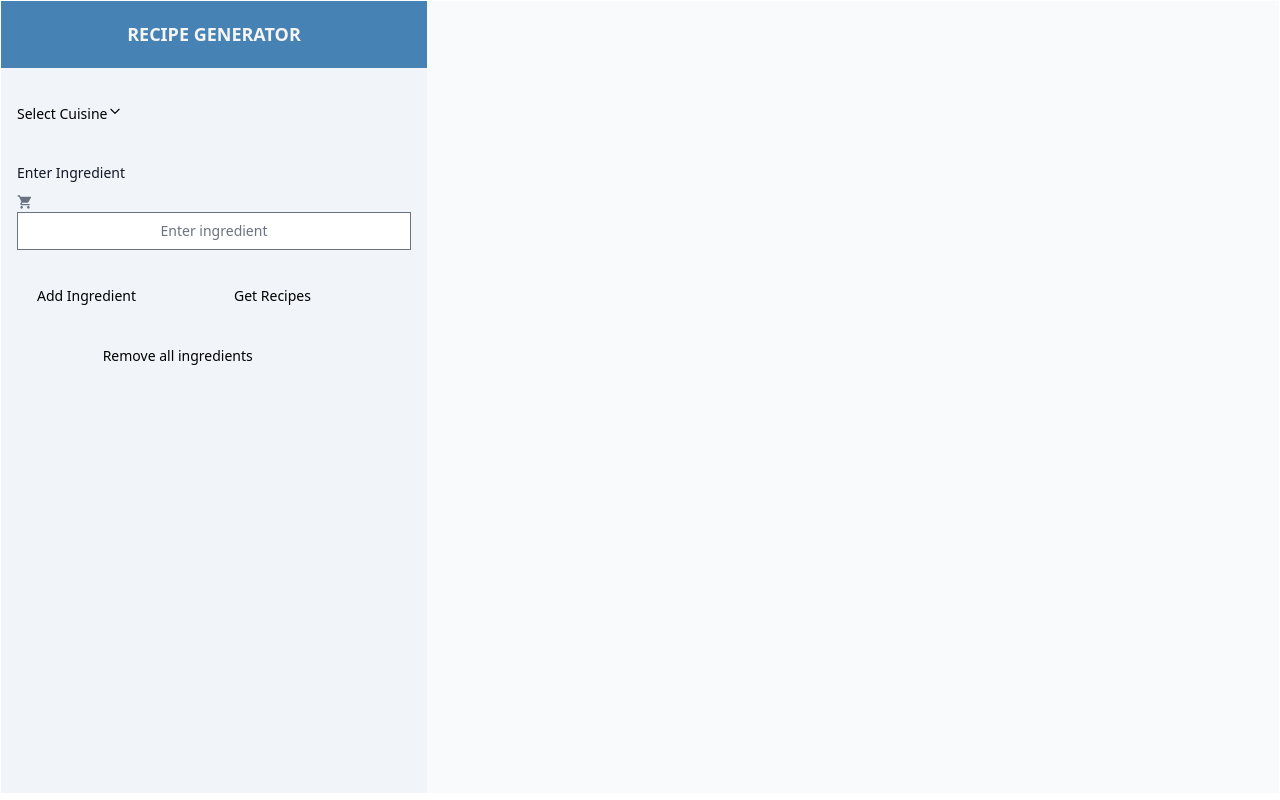
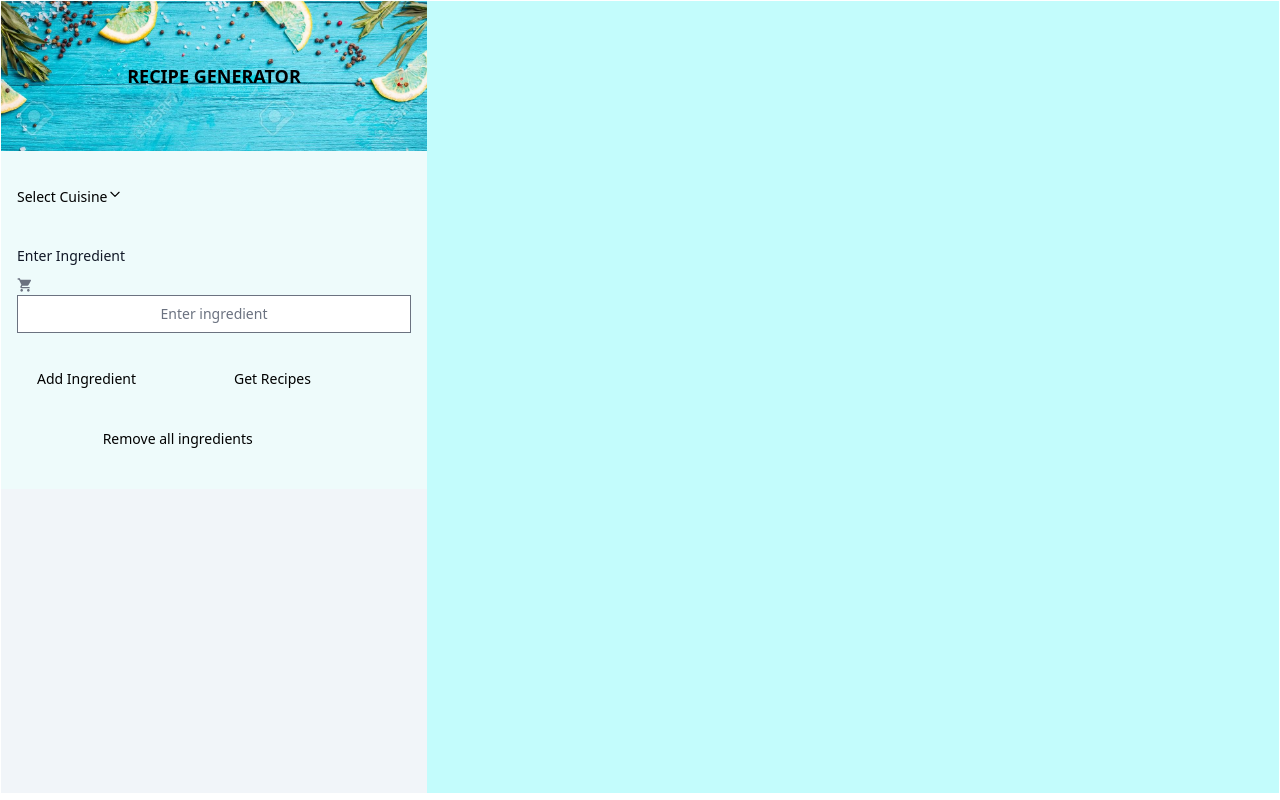
Before and after one commit to Greenleaf20/recipe-generator, a React (Create React App) app: page / in a window 1280 px wide. Built offline with nearby package versions, Linux system fonts and the light colour scheme.

Commit message:
Modify overview css

```diff
--- a/src/App.css
+++ b/src/App.css
@@ -7,10 +7,13 @@
   text-align: center;
   font-weight: bold;
   font-size: large;
-  color: whitesmoke;
 }
 
 .recipe-cols {
   min-height: 99vh !important;
   padding: 0px;
 }
+
+.recipe-output-col {
+  background-color: #c3fcfc!important;
+}
--- a/src/App.js
+++ b/src/App.js
@@ -2,6 +2,7 @@ import { useState } from 'react';
 import './App.css';
 import InputForm from './components/InputForm/InputForm';
 import RecipeList from './components/RecipeList/RecipeList';
+import bg2 from './images/bg2.jpg'
 
 function App() {
   const getRecipeList = async (list) => {
@@ -14,10 +15,12 @@ function App() {
     <div className="App">
       <div className="grid grid-cols-12">
         <div className="col-span-4 bg-slate-100  p-4 recipe-cols">
-          <h1 className='bg-[#4682B4] heading'>RECIPE GENERATOR</h1>
+          <div className='Heading' style={{ backgroundImage: `url(${bg2})`, backgroundSize: 'cover', backgroundPosition: 'center', minHeight: '150px', display: 'flex', alignItems: 'center', justifyContent: 'center', position: 'relative' }}>
+            <h1 className='heading' style={{ zIndex: 1 }}>RECIPE GENERATOR</h1>
+          </div>
           <InputForm sendRecipeList={getRecipeList}/>
         </div>
-        <div className="col-span-8 bg-slate-50  p-4 recipe-cols  overflow-y-auto">
+        <div className="col-span-8 bg-slate-50  p-4 recipe-cols recipe-output-col">
           <RecipeList data={recipeList}/>
         </div>
       </div>
--- a/src/components/InputForm/InputForm.css
+++ b/src/components/InputForm/InputForm.css
@@ -4,6 +4,7 @@
 
 .ingredient-container {
     padding: 16px;
+    background-color:#eefbfb;
 }
 
 .ingredient-input input{
--- a/src/components/RecipeCard/RecipeCard.css
+++ b/src/components/RecipeCard/RecipeCard.css
@@ -4,7 +4,7 @@
 }
 
 .recipe-card:hover {
-    background-color: ghostwhite;
+    background-color: #eefbfb;
 }
 
 .allergy-logos {
```
Also changed, not shown: src/images/bg1.jpg (added), src/images/bg2.jpg (added).
